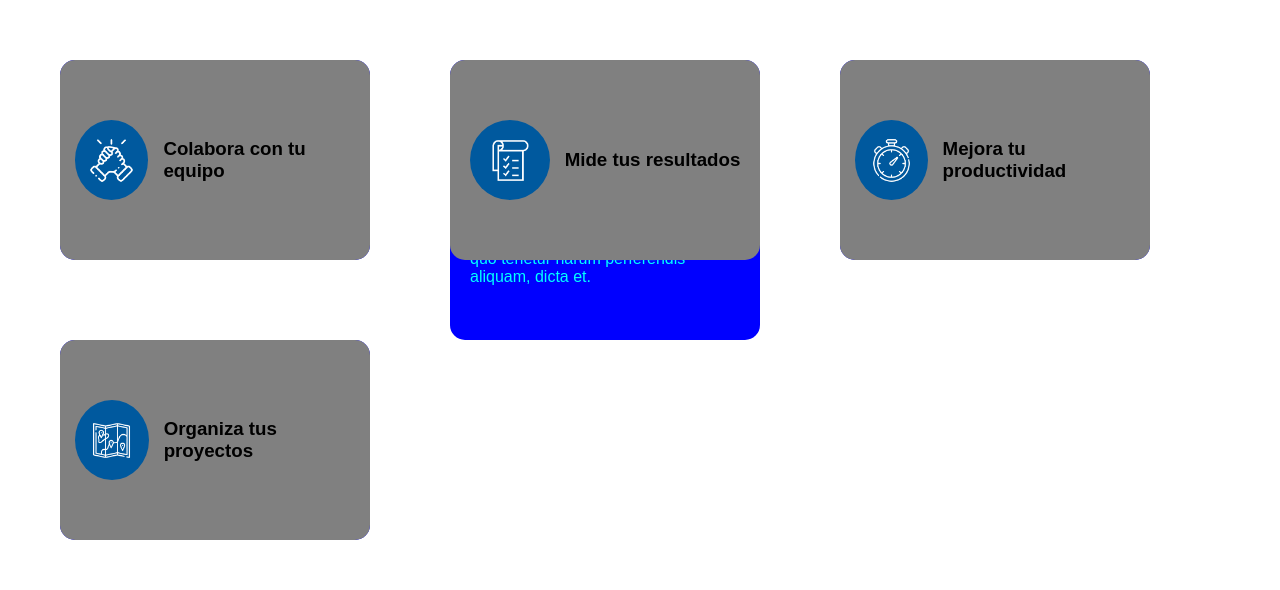
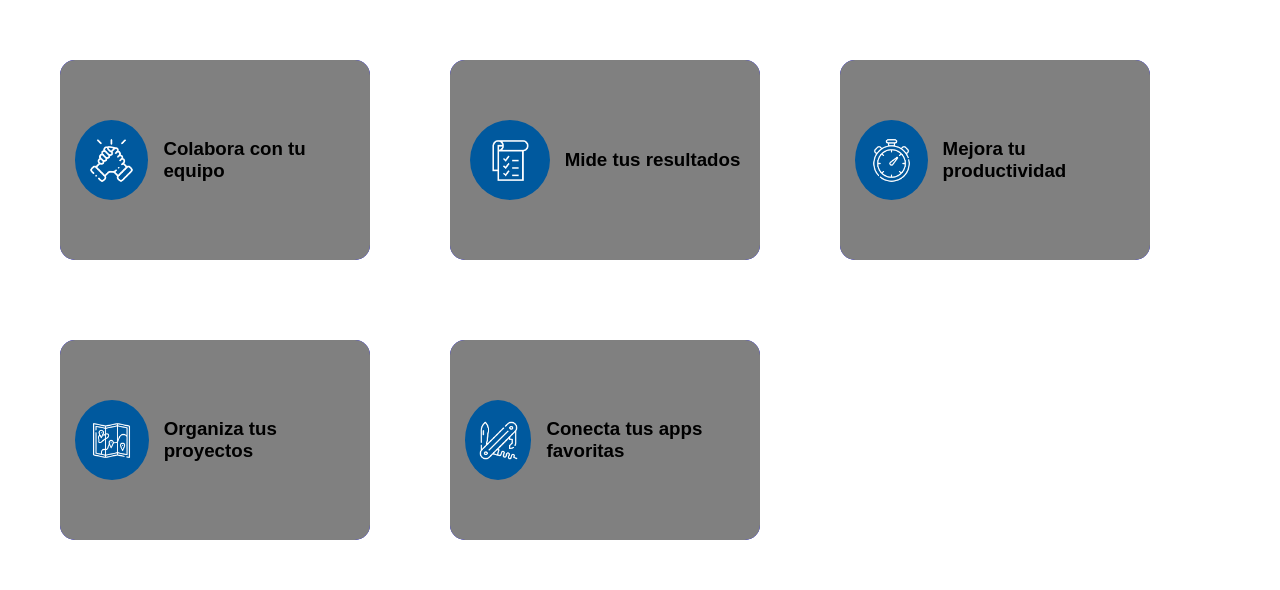
Before and after one commit to LucassToledo/landingPageBootcamp, a plain HTML site: page index.html in a window 1280 px wide. Shown: the top 590 px of the page. Drawn offline with Linux system fonts and the light colour scheme.

Commit message:
Update index.html

```diff
--- a/index.html
+++ b/index.html
@@ -55,7 +55,12 @@
             </div>
         </div>
         <div class="beneficios__card">
-
+            <div class="beneficios__h3">
+                <div class="circulo">
+                    <img src="/images/Compass_Conectaapps.png" alt="">
+                </div>
+                <h3>Conecta tus apps favoritas</h3>
+            </div>
             <div class="beneficios__texto">
                 Lorem ipsum, dolor sit amet consectetur adipisicing elit. Quo nesciunt quae dicta quia, veritatis cum! Fuga consectetur maxime repellat debitis adipisci enim nesciunt, quo tenetur harum perferendis aliquam, dicta et.
             </div>
```
